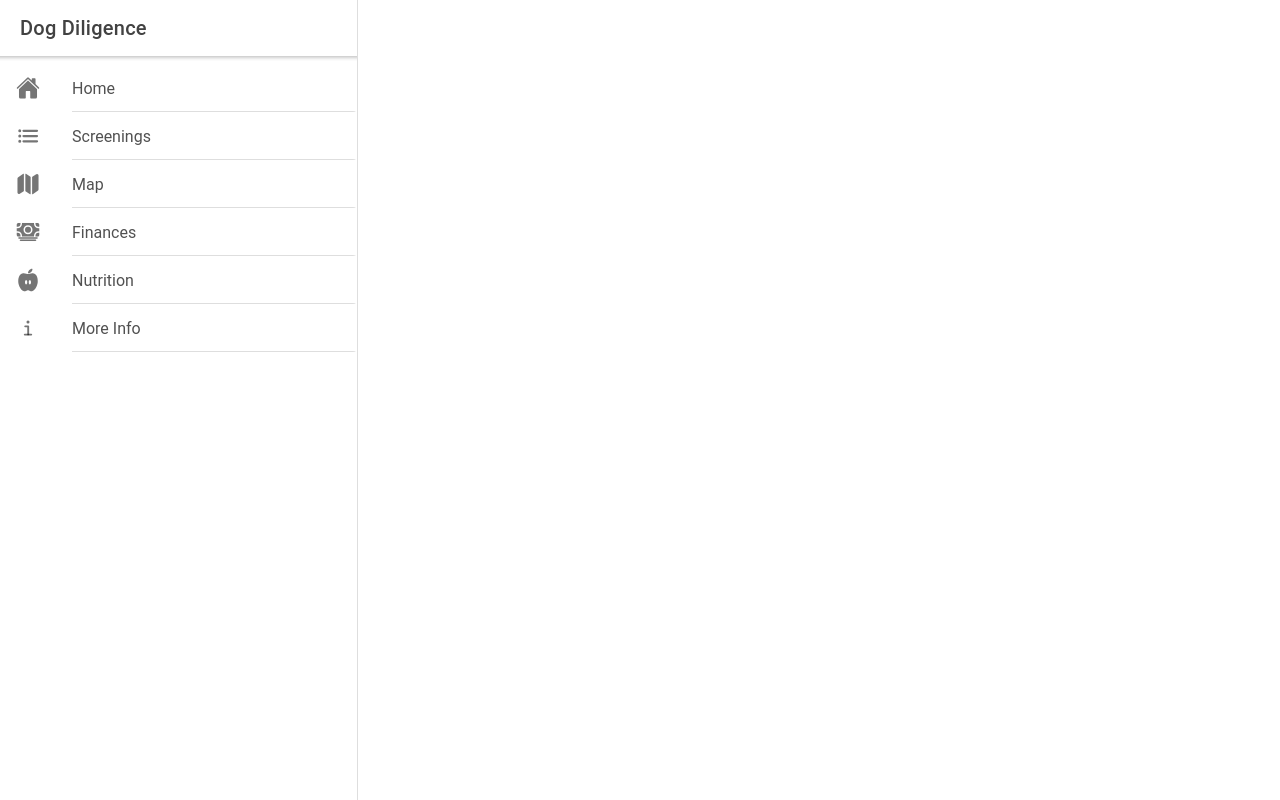
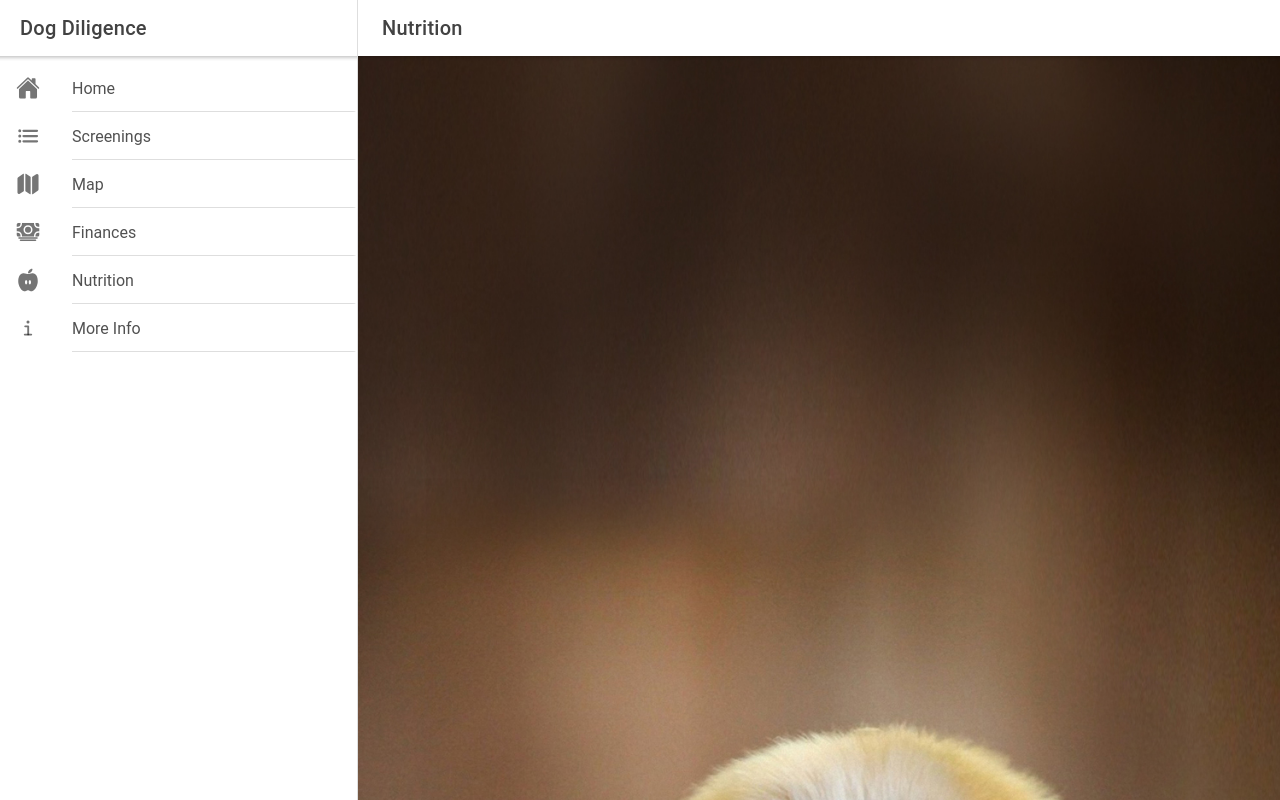
Before and after one commit to ch4/DogDiligence, a React (Create React App) app: page /nutrition in a window 1280 px wide. Built offline with nearby package versions, Linux system fonts and the light colour scheme; the HTML template or start-up script is replaced by a standard one.

Commit message:
added a Nutrition page

```diff
--- a/src/App.tsx
+++ b/src/App.tsx
@@ -10,6 +10,7 @@
 import Information from './pages/Information';
 import Map from './pages/Map';
 import Finance from './pages/Finance';
+import Nutrition from './pages/Nutrition';
 import { home, list, map, information, cash, nutrition } from 'ionicons/icons';
 
 /* Core CSS required for Ionic components to work properly */
@@ -95,6 +96,7 @@
             <Route path="/information" component={Information} exact={true} />
             <Route path="/map" component={Map} exact={true} />
             <Route path="/finance" component={Finance} exact={true} />
+            <Route path="/nutrition" component={Nutrition} exact={true} />
 
             <Route exact path="/" render={() => <Redirect to="/home" />} />
           </IonRouterOutlet>
--- /dev/null
+++ b/src/pages/Nutrition.tsx
@@ -0,0 +1,46 @@
+import {
+    IonButtons,
+    IonCard,
+    IonCardContent,
+    IonCardHeader,
+    IonCardSubtitle,
+    IonCardTitle,
+    IonContent,
+    IonHeader,
+    IonIcon,
+    IonItem,
+    IonLabel,
+    IonList,
+    IonListHeader,
+    IonMenuButton,
+    IonPage,
+    IonTitle,
+    IonToolbar,
+    IonSearchbar,
+    IonDatetime,
+    IonButton
+} from '@ionic/react';
+
+import { book, build, colorFill, grid } from 'ionicons/icons';
+import React from 'react';
+import './Home.css';
+
+const Nutrition: React.FC = () => {
+  return (
+    <IonPage>
+      <IonHeader>
+        <IonToolbar>
+          <IonButtons slot="start">
+            <IonMenuButton />
+          </IonButtons>
+          <IonTitle>Nutrition</IonTitle>
+        </IonToolbar>
+      </IonHeader>
+      <IonContent>
+          <div id="map_canvas"></div>
+      </IonContent>
+    </IonPage>
+  );
+};
+
+export default Nutrition;
```
